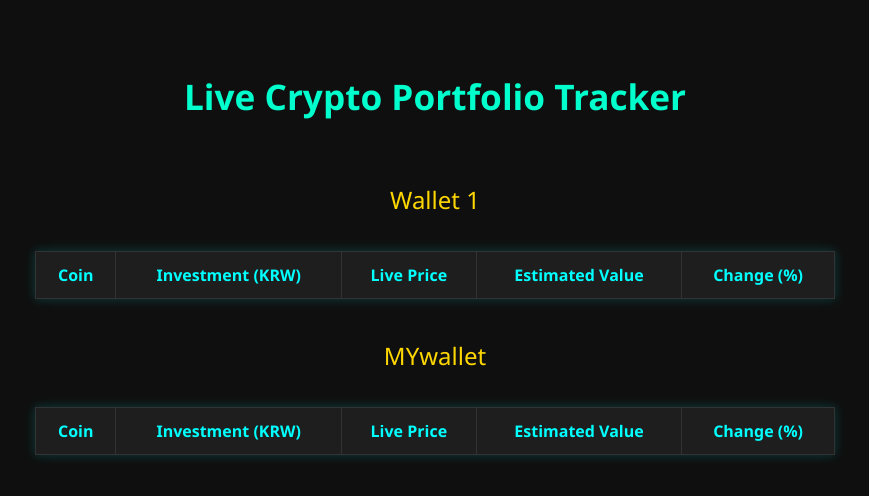
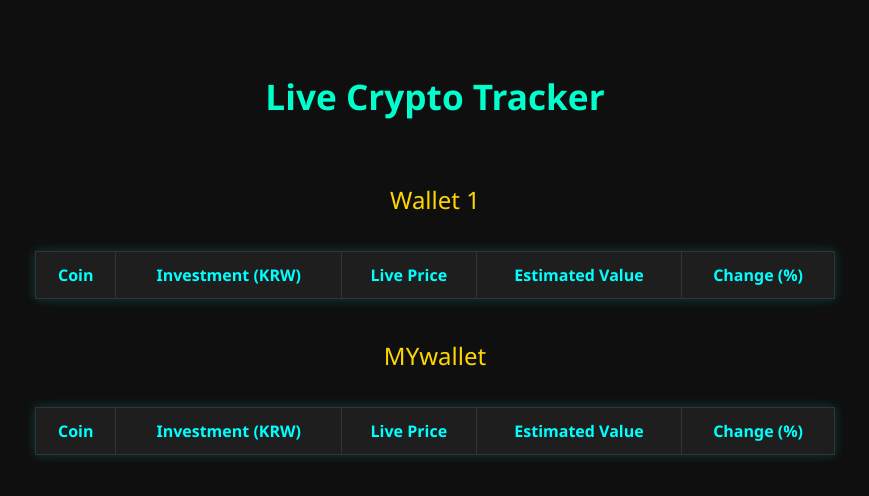
Before and after one commit to halleisthebest2525/crypto-license, a plain HTML site: page index.html in a window 1280 px wide. Shown: the whole page, without its empty margins (205-1074 px from the left). Drawn offline with Linux system fonts and the light colour scheme; no server answers.

Commit message:
Update index.html

```diff
--- a/index.html
+++ b/index.html
@@ -3,7 +3,7 @@
 <head>
   <meta charset="UTF-8" />
   <meta name="viewport" content="width=device-width, initial-scale=1.0" />
-  <title>My Crypto Portfolio</title>
+  <title>Crypto</title>
   <style>
     body {
       font-family: 'Segoe UI', Tahoma, Geneva, Verdana, sans-serif;
@@ -58,7 +58,7 @@
   </style>
 </head>
 <body>
-  <h1>Live Crypto Portfolio Tracker</h1>
+  <h1>Live Crypto Tracker</h1>
   <div class="wallet-title">Wallet 1</div>
   <div class="total" id="total1"></div>
   <table>
```
